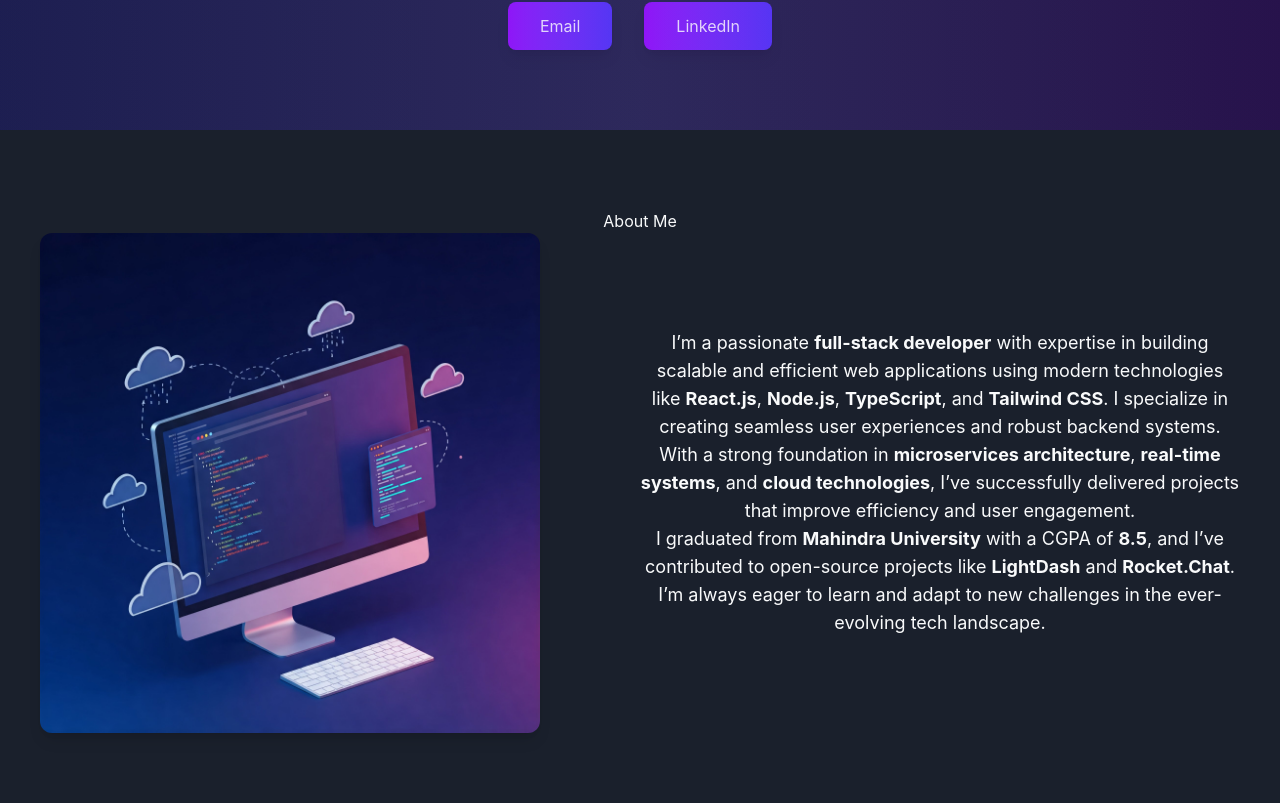
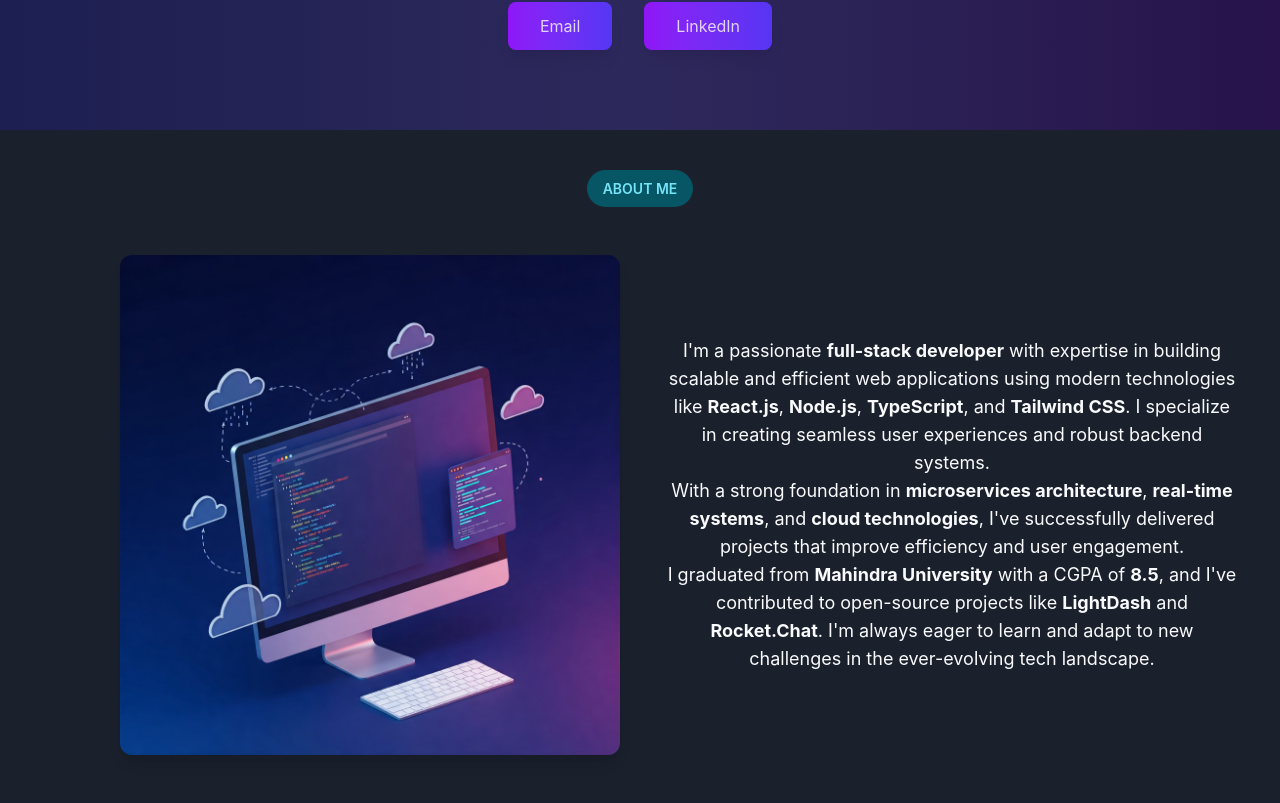
Before and after one commit to VenkataRohan/portfolio, a Next.js app: page / in a window 1280 px wide. Shown: the part 1737-2540 px from the top of the page. Built offline with nearby package versions, Linux system fonts and the light colour scheme.

Commit message:
updated about animation

```diff
--- a/src/app/components/About.tsx
+++ b/src/app/components/About.tsx
@@ -1,35 +1,51 @@
 "use client"
 import { motion } from 'framer-motion';
 import Image from 'next/image';
+import { Box, Heading, Text, VStack, HStack } from "@chakra-ui/react";
+
+
 
 const AboutMe = () => {
   return (
-        <section id="about" >
-            <div className="max-w-full mx-auto text-center py-20 px-10 ">
+    <section id="about" style={{ scrollMarginTop: "60px" }}>
+      <div className="max-w-full mx-auto text-center py-10 px-10">
         {/* Section Title */}
-                <motion.h2
-                    className="text-sm font-bold text-gray-50 mb-10"
-                    initial={{ opacity: 0, y: -20 }}
-                    whileInView={{ opacity: 1, y: 0 }}
-                    transition={{ duration: 0.6 }}
-                    viewport={{ once: true }}
-
+        <motion.div
+          initial={{ opacity: 0, y: -20, x: "-100%" }}
+          whileInView={{ opacity: 1, y: 0, x: 0 }}
+          transition={{ duration: 0.8, ease: "easeInOut" }}
+        >
+          <Box
+            textAlign="center"
+            mb={12}
+          >
+            <Text
+              display="inline-block"
+              px={4}
+              py={2}
+              fontSize="sm"
+              fontWeight="semibold"
+              color="cyan.300"
+              bg="cyan.900"
+              rounded="full"
+              textTransform="uppercase"
             >
               About Me
-                </motion.h2>
-
+            </Text>
+          </Box>
+        </motion.div>
         {/* Content */}
         <div className="flex flex-col md:flex-row items-center">
           {/* Image */}
           <motion.div
-                        className="md:w-1/2 mt-8 md:mt-0"
+            className="lg:pl-20 md:w-1/2 mt-8 md:mt-0 w-full"
             initial={{ opacity: 0, x: 50 }}
             whileInView={{ opacity: 1, x: 0 }}
             transition={{ duration: 0.8, delay: 0.4 }}
-                        viewport={{ once: true }}
+            // viewport={{ once: true }}
           >
             <Image
-                            src="/about.jpeg" // Replace with your image
+              src="/about.jpeg"
               alt="About Me"
               width={500}
               height={350}
@@ -37,28 +53,25 @@ const AboutMe = () => {
             />
           </motion.div>
 
-                    {/* Text Content */}
           <motion.div
-                        className="flex flex-col center md:w-1/2"
+            className="flex flex-col center md:w-1/2  md:pl-6  py-4"
             initial={{ opacity: 0, x: -50 }}
             whileInView={{ opacity: 1, x: 0 }}
             transition={{ duration: 0.8, delay: 0.2 }}
-                        viewport={{ once: true }}
+            // viewport={{ once: true }}
           >
             <p className="text-lg text-gray-50 mb-6">
-                            I’m a passionate <strong>full-stack developer</strong> with expertise in building scalable and efficient web applications using modern technologies like{' '}
+              I'm a passionate <strong>full-stack developer</strong> with expertise in building scalable and efficient web applications using modern technologies like{' '}
               <strong>React.js</strong>, <strong>Node.js</strong>, <strong>TypeScript</strong>, and <strong>Tailwind CSS</strong>. I specialize in creating seamless user experiences and robust backend systems.
             </p>
             <p className="text-lg text-gray-50 mb-6">
-                            With a strong foundation in <strong>microservices architecture</strong>, <strong>real-time systems</strong>, and <strong>cloud technologies</strong>, I’ve successfully delivered projects that improve efficiency and user engagement.
+              With a strong foundation in <strong>microservices architecture</strong>, <strong>real-time systems</strong>, and <strong>cloud technologies</strong>, I've successfully delivered projects that improve efficiency and user engagement.
             </p>
             <p className="text-lg text-gray-50">
-                            I graduated from <strong>Mahindra University</strong> with a CGPA of <strong>8.5</strong>, and I’ve contributed to open-source projects like{' '}
-                            <strong>LightDash</strong> and <strong>Rocket.Chat</strong>. I’m always eager to learn and adapt to new challenges in the ever-evolving tech landscape.
+              I graduated from <strong>Mahindra University</strong> with a CGPA of <strong>8.5</strong>, and I've contributed to open-source projects like{' '}
+              <strong>LightDash</strong> and <strong>Rocket.Chat</strong>. I'm always eager to learn and adapt to new challenges in the ever-evolving tech landscape.
             </p>
           </motion.div>
-
-
         </div>
       </div>
     </section>
```
Lines whose indentation alone changed are shown as unchanged.
